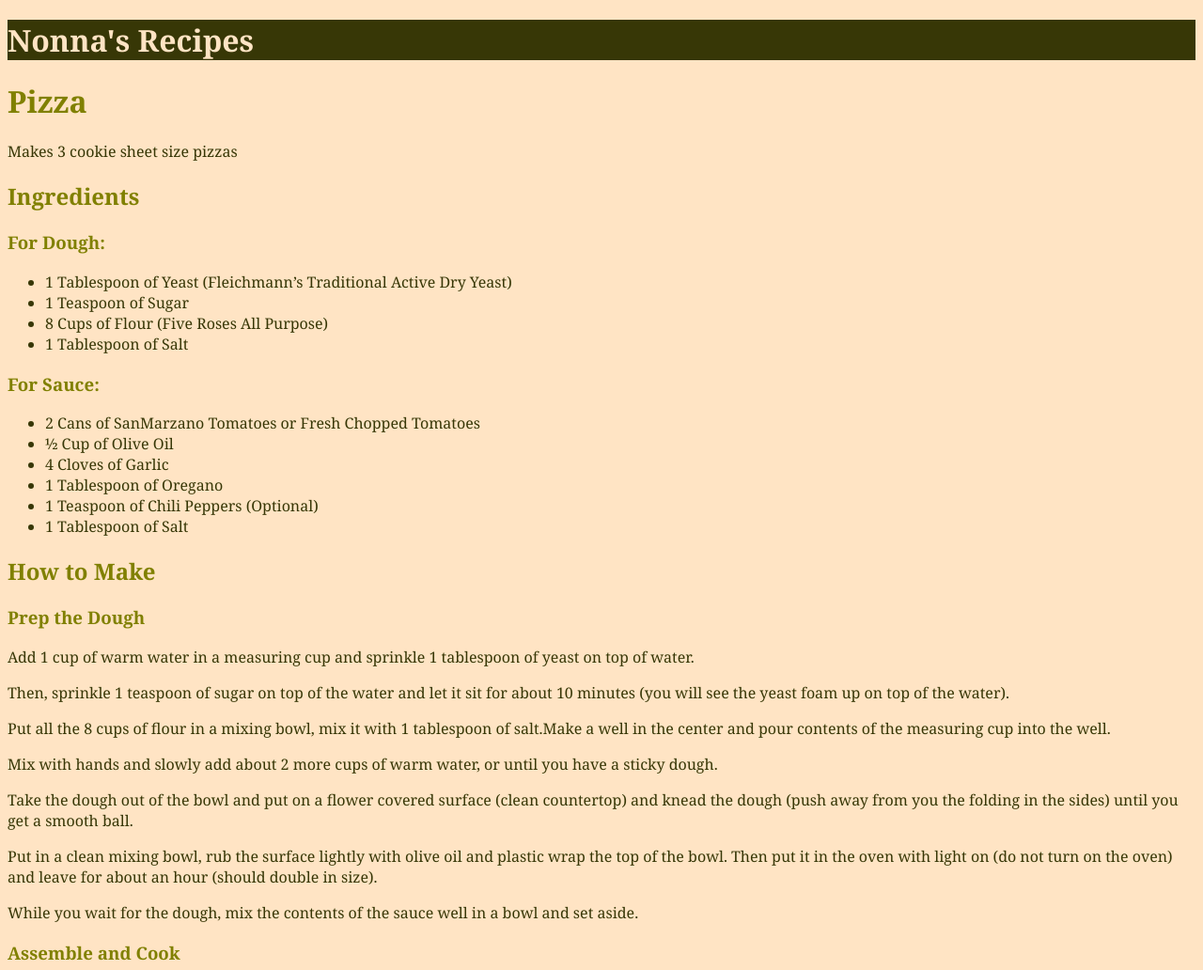
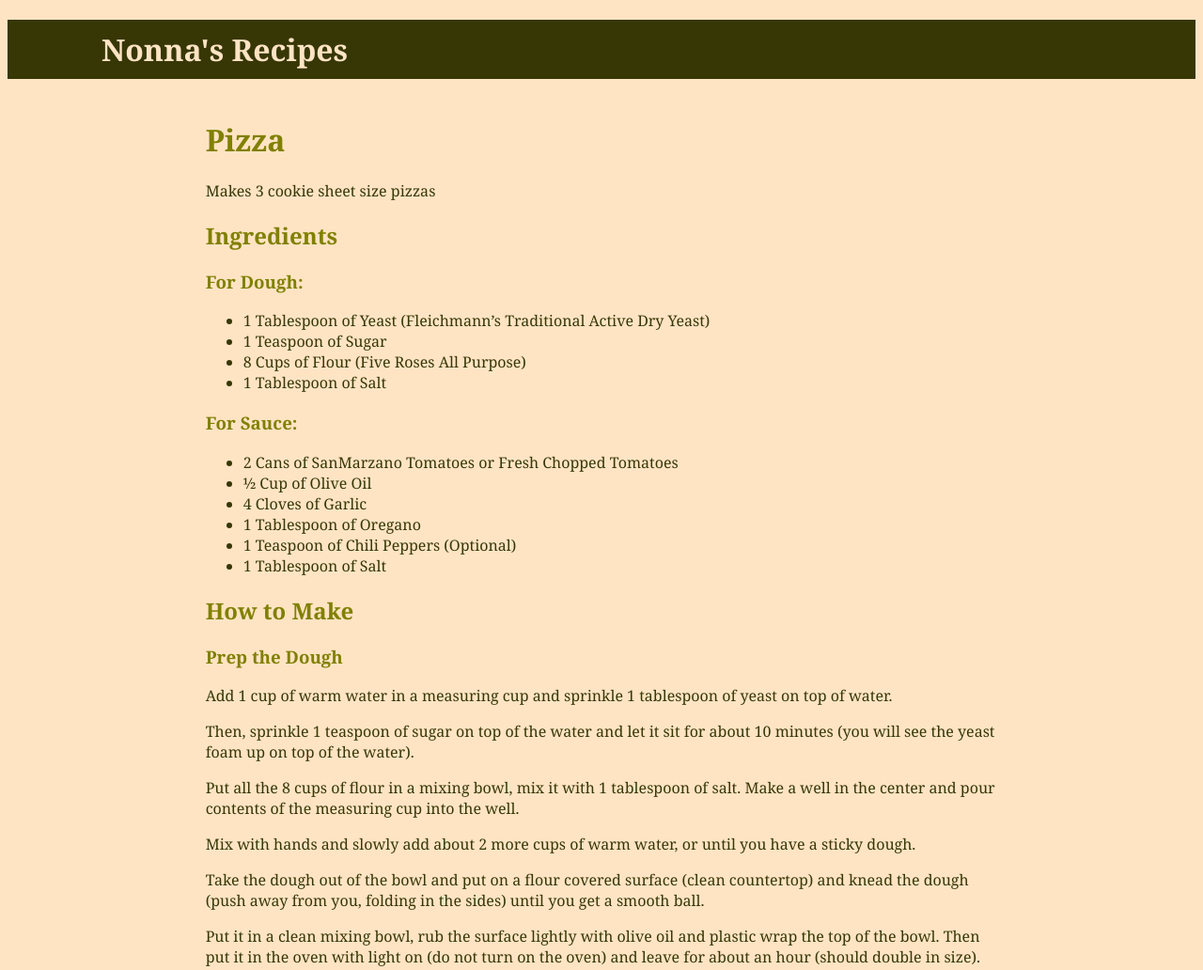
Before and after one commit to JCappelli/webprac-pizza-recipes, a plain HTML site: page pages/pizza.html in a window 1280 px wide. Shown: the top 1032 px of the page at 94% size. Drawn offline with Linux system fonts and the light colour scheme.

Commit message:
Fixes Typos and Adds Flexbox layout

```diff
--- a/pages/pizza.html
+++ b/pages/pizza.html
@@ -9,6 +9,9 @@
 
     <body>
         <h1 class="banner-background"><a class="banner-text" href="../index.html">Nonna's Recipes</a></h1>
+        <div class="page-viewport">
+            <div class="side-content"> </div>
+            <div class="page-content">
                 <h1>Pizza</h1>
                 <p>Makes 3 cookie sheet size pizzas</p>
 
@@ -35,10 +38,10 @@
                 <h3>Prep the Dough</h3>
                 <p>Add 1 cup of warm water in a measuring cup and sprinkle 1 tablespoon of yeast on top of water.</p>
                 <p>Then, sprinkle 1 teaspoon of sugar on top of the water and let it sit for about 10 minutes (you will see the yeast foam up on top of the water).</p>
-        <p>Put all the 8 cups of flour in a mixing bowl, mix it with 1 tablespoon of salt.Make a well in the center and pour contents of the measuring cup into the well.</p>
+                <p>Put all the 8 cups of flour in a mixing bowl, mix it with 1 tablespoon of salt. Make a well in the center and pour contents of the measuring cup into the well.</p>
                 <p>Mix with hands and slowly add about 2 more cups of warm water, or until you have a sticky dough.</p>
-        <p>Take the dough out of the bowl and put on a flower covered surface (clean countertop) and knead the dough (push away from you the folding in the sides) until you get a smooth ball.</p>
-        <p>Put in a clean mixing bowl, rub the surface lightly with olive oil and plastic wrap the top of the bowl. Then put it in the oven with light on (do not turn on the oven) and leave for about an hour (should double in size).</p>
+                <p>Take the dough out of the bowl and put on a flour covered surface (clean countertop) and knead the dough (push away from you, folding in the sides) until you get a smooth ball.</p>
+                <p>Put it in a clean mixing bowl, rub the surface lightly with olive oil and plastic wrap the top of the bowl. Then put it in the oven with light on (do not turn on the oven) and leave for about an hour (should double in size).</p>
                 <p>While you wait for the dough, mix the contents of the sauce well in a bowl and set aside.</p>
 
                 <h3>Assemble and Cook</h3>
@@ -48,5 +51,8 @@
                 <p>Stretch again to the edge of the pan now, then spread sauce and place toppings (but not cheese).</p>
                 <p>Put in the oven at 375 to 400 degrees for around ½ hour to 45 min (golden brown bottom).</p>
                 <p>Take out and add cheese for the last 15 min (or until cheese bubbles).</p>
+            </div>
+            <div class="side-content"> </div>
+        </div>
     </body>
 </html>
--- a/styles.css
+++ b/styles.css
@@ -10,9 +10,28 @@ em {
     color: olive;
 }
 
+.page-viewport
+{
+    display: flex;
+    flex-direction: row;
+    justify-content: center;
+}
+
+.page-content
+{
+    flex: 2 1 0;
+}
+
+.side-content
+{
+    flex: 0.5;
+}
+
 .banner-background
 {
     background-color: rgb(55, 55, 6);
+    padding: 10px;
+    padding-left: 100px;
 }
 
 .banner-text {
```
Also changed, not shown: index.html (+10 -4 lines), pages/calascioni.html (+6 -0 lines), 1 other file. Lines whose indentation alone changed are shown as unchanged.
